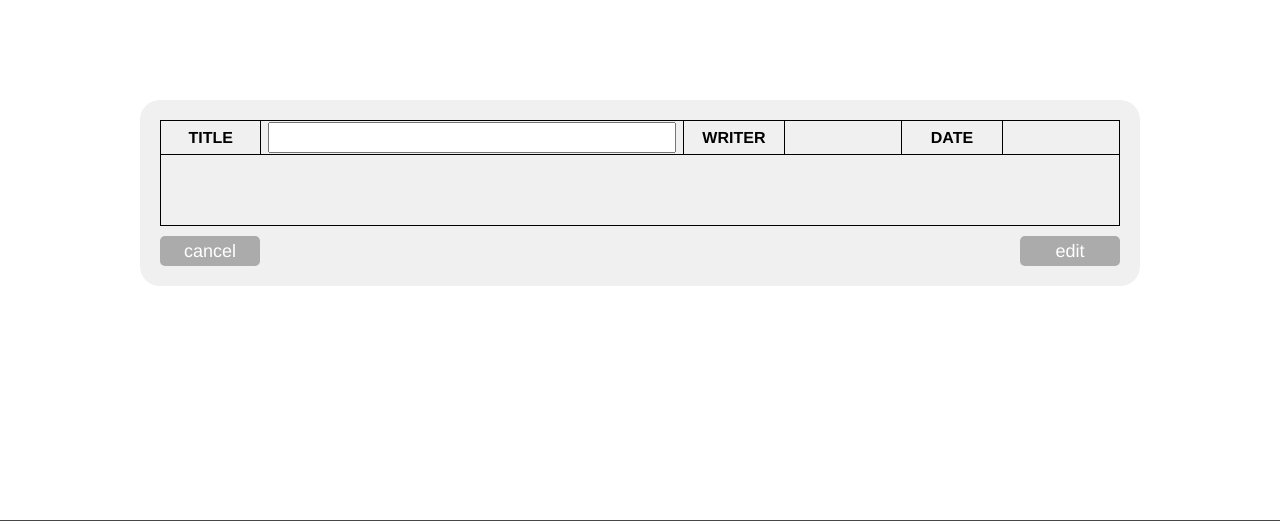
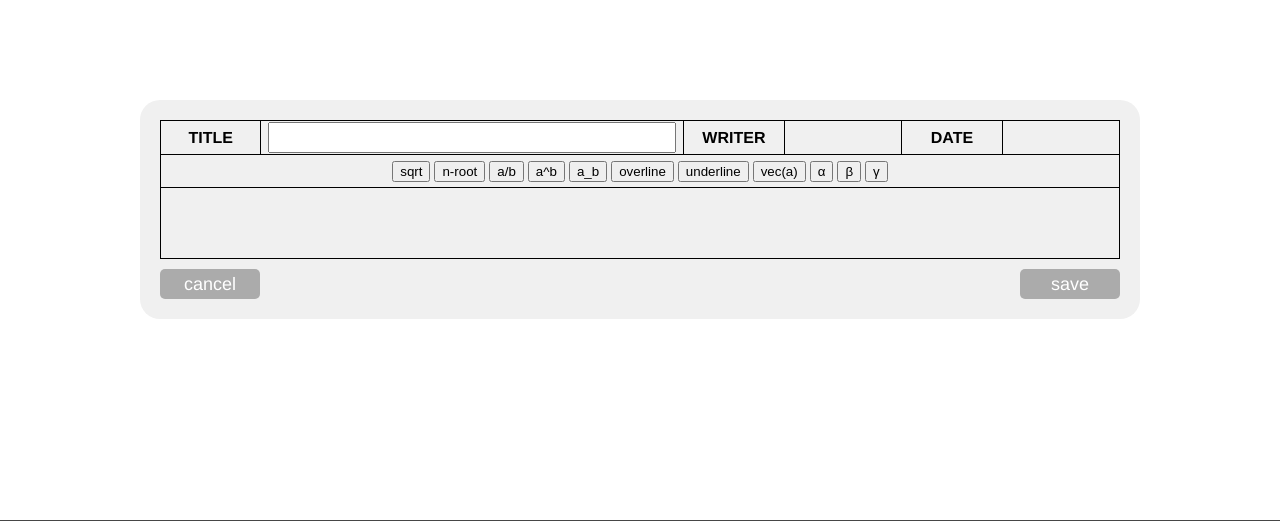
Before and after one commit to jhnaldo/HOTIL, a Django app: template HOTIL/templates/board/edit.html in a window 1280 px wide. Shown: the part 140-661 px from the top of the page. Run offline with Django 3.2, Linux system fonts and the light colour scheme; the template is opened without the code that fills it, so the values that code supplies are empty; parts of the project's set-up code (start-up, migrations or seed data) failed here and were passed over; some libraries are stand-ins or nearby versions.

Commit message:
Added buttons to the editor

```diff
--- a/HOTIL/templates/board/edit.html
+++ b/HOTIL/templates/board/edit.html
@@ -6,7 +6,15 @@
 <script language="javascript" src="{{ MEDIA_URL }}js/mathquill.min.js"></script>
 <script>
 $(document).ready(function(){
-    $('span').mathquill('editable');
+    var last_clicked = null;
+	$("span.tex").mathquill('editable').click(function(){
+		last_clicked = this;
+	});
+	$("#editor-buttons button").click(function(e){
+		if(last_clicked == null) return;
+		$(last_clicked).mathquill('cmd', $(this).data('insert'));
+		return false;
+	});
 });
 </script>
 {% endblock %}
@@ -27,6 +35,21 @@ $(document).ready(function(){
                 <th><p>DATE</p></td>
                 <td><p>{{ problem.created|date:"Y-m-d" }}</p></td>
             </tr>
+			<tr>
+				<td id="editor-buttons" colspan=6>
+					<button data-insert="\sqrt">sqrt</button>
+					<button data-insert="\nthroot">n-root</button>
+					<button data-insert="\frac">a/b</button>
+					<button data-insert="\superscript">a^b</button>
+					<button data-insert="\subscript">a_b</button>
+					<button data-insert="\overline">overline</button>
+					<button data-insert="\underline">underline</button>
+					<button data-insert="\vec">vec(a)</button>
+					<button data-insert="\alpha">&alpha;</button>
+					<button data-insert="\beta">&beta;</button>
+					<button data-insert="\gamma">&gamma;</button>
+				</td>
+			</tr>
             <tr>
                 <td id="problem" colspan=6>
                     <!--<div contenteditable=true>-->
@@ -37,7 +60,7 @@ $(document).ready(function(){
             </tr>
         </table>
         <p class='button left' onclick="window.location='/problem/show/?id={{ problem.id }}'">cancel</p>
-        <p class='button right' onclick="submit();">edit</p>
+        <p class='button right' onclick="submit();">save</p>
     </form>
 </div>
 {% endblock %}
```
